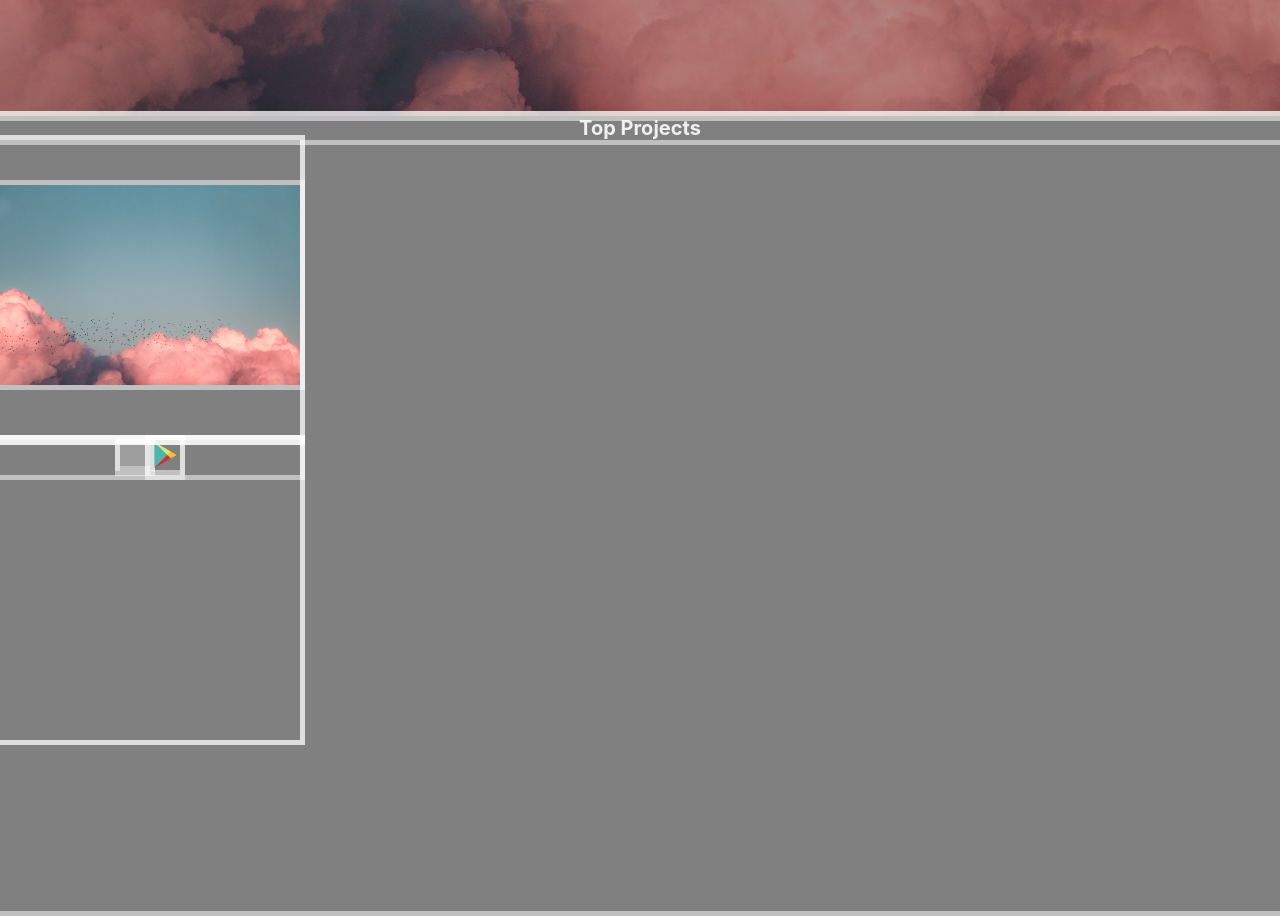
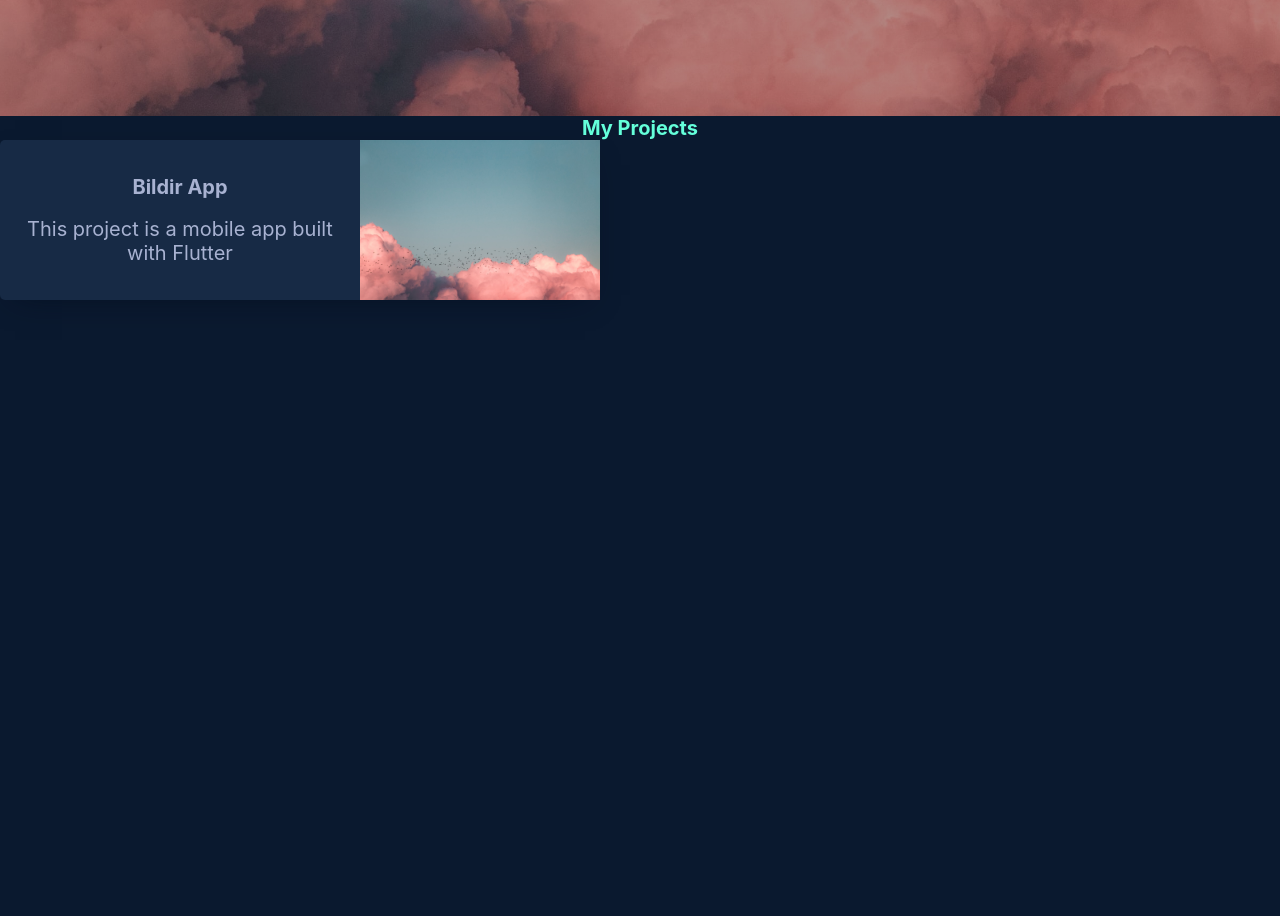
Before and after one commit to cankat-orum/reactjs-portfolio-website, a React (Create React App) app: page / in a window 1280 px wide. Shown: the part 684-1600 px from the top of the page. Built offline with nearby package versions, Linux system fonts and the light colour scheme; grey boxes are pictures that could not be loaded.

Commit message:
Project Item design

```diff
--- a/src/ProjectItem.css
+++ b/src/ProjectItem.css
@@ -1,37 +1,33 @@
 .ProjectItem {
-  width: 300px;
-  height: 600px;
+  width: 600px;
+  display: flex;
+  background-color: rgb(23, 42, 69);
+  box-shadow: rgba(2, 12, 27, 0.7) 0px 10px 30px -15px;
+  border-radius: 5px;
 }
 
-.project-item-img {
-  width: 100%;
-  height: 300px;
+.thumbnail {
+  width: 40%;
+  order: 2;
 }
 
-.project-item-info {
-  width: 100%;
-  height: 300px;
+.project-info {
+  order: 1;
+  display: flex;
+  justify-content: space-evenly;
+  flex-direction: column;
+  margin-left: 1em;
+  margin-right: 1em;
 }
 
-.info-img {
-  max-width: 100%;
-  max-height: 100%;
-  margin-top: 15%;
+.project-title {
+  color: rgb(168, 178, 209) !important;
 }
 
-.playstore-icon {
-  max-width: 30px;
-  max-height: 30px;
+.project-desc {
+  color: rgb(168, 178, 209) !important;
 }
 
-.github-icon {
-  max-width: 30px;
-  max-height: 30px;
+body {
+  background-color: rgb(10, 25, 47);
 }
-
-.project-links {
-  display: flex;
-  align-items: center;
-  justify-content: center;
-  list-style-type: none;
-}
--- a/src/ProjectItem.js
+++ b/src/ProjectItem.js
@@ -1,26 +1,18 @@
 import React from "react";
 import ItemImg from "./img/index-bg.jpg";
-import PlayStore from "./img/playstore.png";
-import Github from "./img/github.png";
 import "./ProjectItem.css";
 
 function ProjectItem() {
   return (
     <div className="ProjectItem">
-      <div className="project-item-img">
-        <img className="info-img" src={ItemImg} />
-      </div>
-      <div className="project-item-info">
-        <p></p>
-        <p></p>
-        <ul className="project-links">
-          <li>
-            <img className="playstore-icon" src={PlayStore}></img>
-          </li>
-          <li>
-            <img className="github-icon" src={Github}></img>
-          </li>
-        </ul>
+      <img className="thumbnail" src={ItemImg}></img>
+      <div className="project-info">
+        <div className="links"></div>
+        <h5 className="project-title">Bildir App</h5>
+        <p className="project-desc">
+          This project is a mobile app built with Flutter
+        </p>
+        <div className="techs-used"></div>
       </div>
     </div>
   );
--- a/src/Projects.css
+++ b/src/Projects.css
@@ -1,6 +1,7 @@
 .Projects {
-  margin: 0;
-  padding: 0;
-  background-color: gray;
   height: 100vh;
 }
+
+.projects-section-title {
+  color: rgb(100, 255, 218);
+}
--- a/src/Projects.js
+++ b/src/Projects.js
@@ -1,12 +1,12 @@
 import React from "react";
-import ProjectItem from "./ProjectItem";
+import PItem from "./ProjectItem";
 import "./Projects.css";
 
 function Projects() {
   return (
     <div className="Projects">
-      <h1>Top Projects</h1>
-      <ProjectItem />
+      <h2 className="projects-section-title">My Projects</h2>
+      <PItem />
     </div>
   );
 }
--- a/src/index.js
+++ b/src/index.js
@@ -2,7 +2,7 @@ import React from "react";
 import ReactDOM from "react-dom";
 import "./index.css";
 import "./reset.css";
-import "./debug.css";
+// import "./debug.css";
 import App from "./App";
 import * as serviceWorker from "./serviceWorker";
 
```
